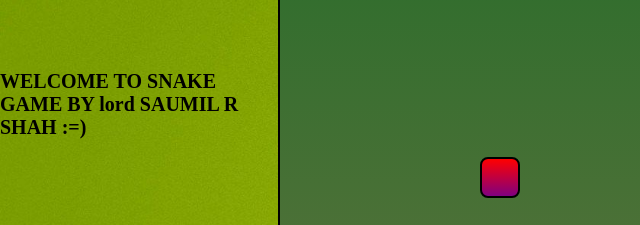
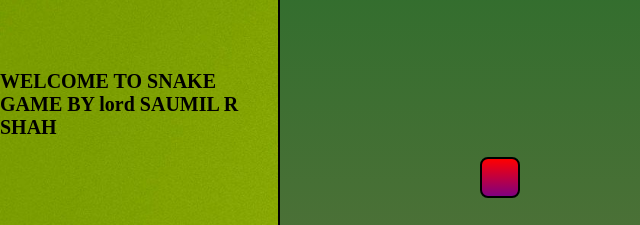
Before and after one commit to Saumil343/test6, a plain HTML site: page index.html in a window 1280 px wide. Shown: the part 120-345 px from the top of the page, 0-640 px from the left. Drawn offline with Linux system fonts and the light colour scheme.

Commit message:
Update index.html

```diff
--- a/index.html
+++ b/index.html
@@ -11,7 +11,7 @@
 <body>
     <div class="body">
         <div id="credits">WELCOME  TO SNAKE GAME
-        BY lord SAUMIL R  SHAH :=)</div>
+        BY lord SAUMIL R  SHAH</div>
         <div id="scoreBox">Score: 0</div>
         <div id="HiscoreBox">Hign-Score: 0</div>
         <div id="board" class="board"></div>
```
